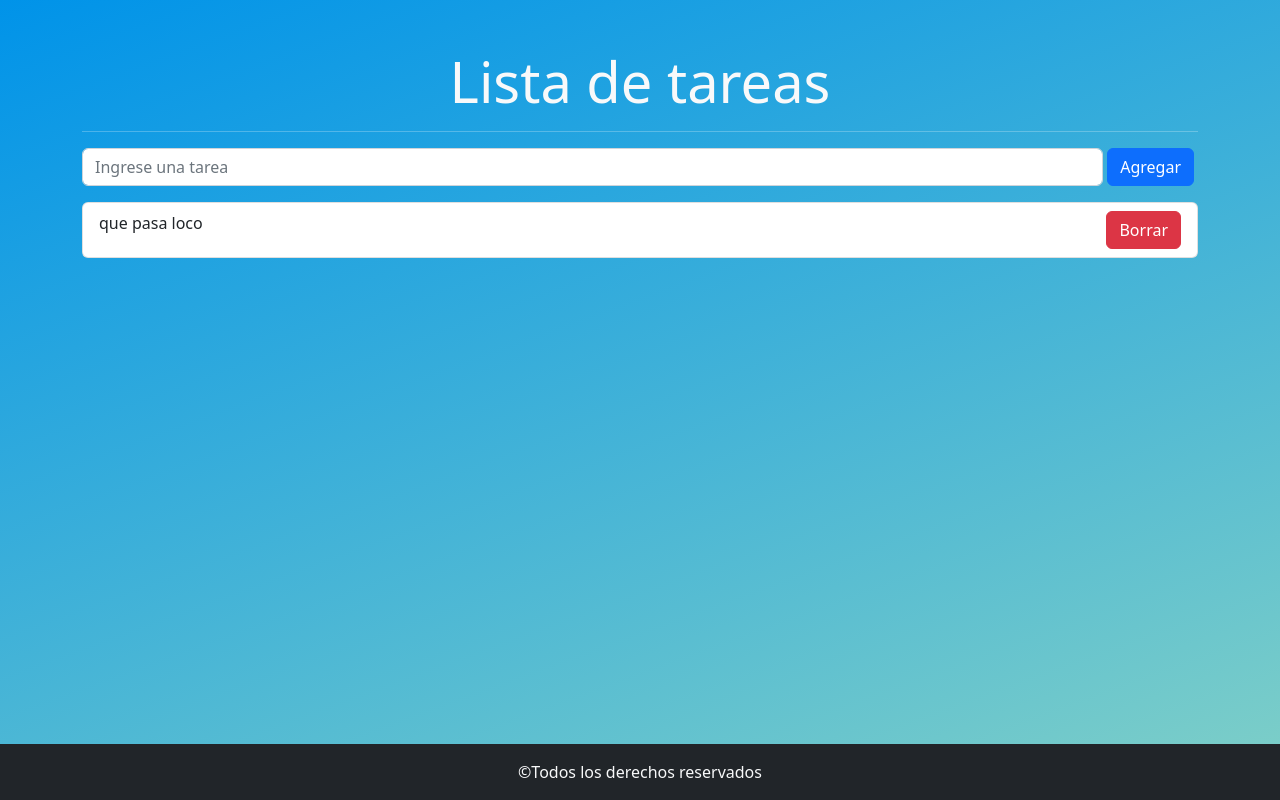
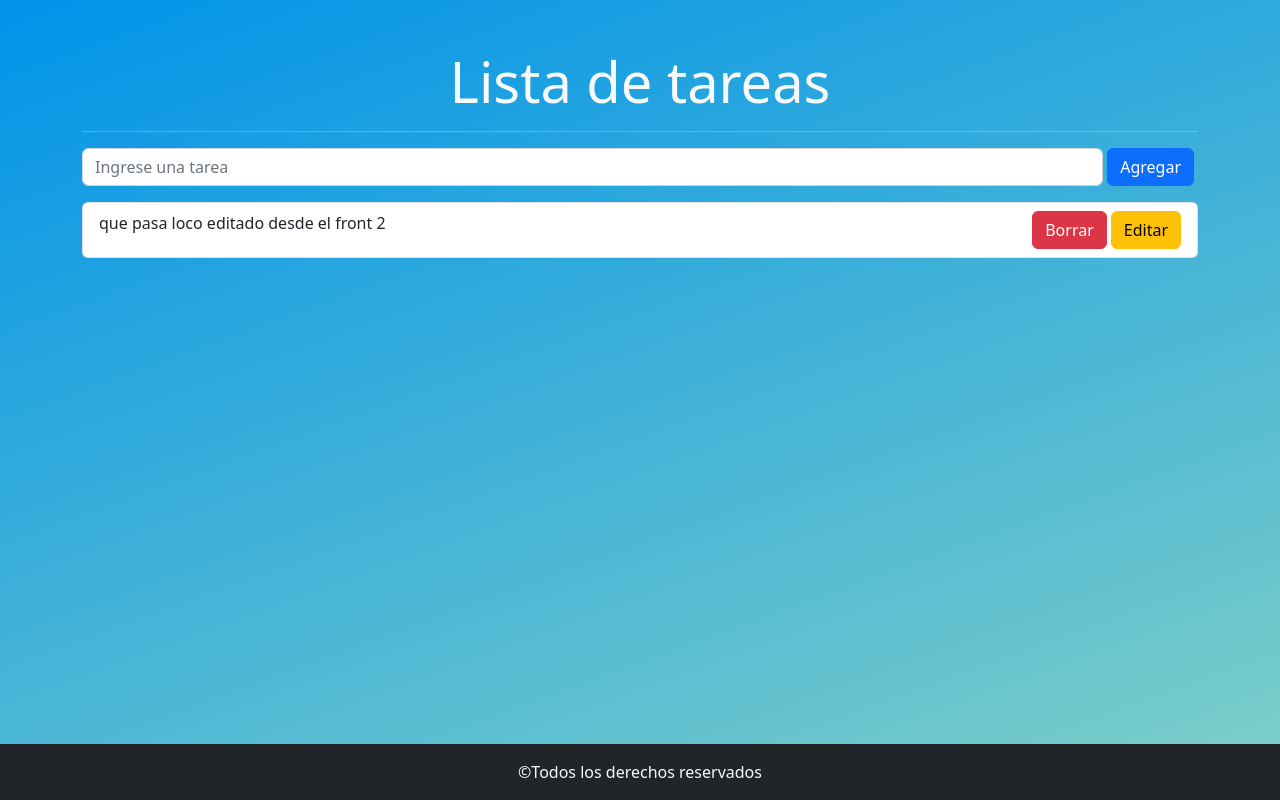
Before and after one commit to Fedreric/practicoReact-4, a React (Vite) app: page / in a window 1280 px wide. Built offline with nearby package versions, Linux system fonts and the light colour scheme; data requests are answered from the project's data file.

Commit message:
Se agrega la funcionalidad para editar

```diff
--- a/db.json
+++ b/db.json
@@ -1,7 +1,7 @@
 {
   "tareas": [
     {
-      "tarea": "que pasa loco",
+      "tarea": "que pasa loco editado desde el front 2",
       "id": 1
     }
   ]
--- a/src/components/Formulario.jsx
+++ b/src/components/Formulario.jsx
@@ -1,7 +1,7 @@
 import {Button, Form} from 'react-bootstrap';
 import ListaTareas from './ListaTareas';
 import { useState, useEffect } from 'react';
-import { obtenerTareas, consultaBorrarTarea, consultaCrearTarea } from "../js/queries";
+import { obtenerTareas, consultaBorrarTarea, consultaCrearTarea, consultaEditarTarea, obtenerTarea } from "../js/queries";
 import { useForm } from "react-hook-form";
 
 const Formulario = () => {
@@ -10,8 +10,11 @@ const Formulario = () => {
     handleSubmit,
     formState: { errors },
     reset,
+    setValue
   } = useForm();
   const [tareas, setTareas] = useState([]);
+  const [tareaEditId, setTareaEditId] = useState('');
+  const [buttonState, setButtonState] = useState(true)
     // let tareasLS = JSON.parse(localStorage.getItem('listaTareas')) || [];
     //aqui creo las funciones
     useEffect(()=>{
@@ -21,12 +24,22 @@ const Formulario = () => {
     },[])
 
     const onSubmit = (tarea) =>{
+      if(buttonState){
         consultaCrearTarea(tarea).then(()=>{
           obtenerTareas().then((respuesta)=>{
             setTareas(respuesta)
           })
           reset()
         });
+      }else{
+        consultaEditarTarea(tarea, tareaEditId).then(()=>{
+          obtenerTareas().then((respuesta)=>{
+            setTareas(respuesta)
+            setButtonState(true)
+          })
+          reset()
+        });
+      }
     }
 
     const borrarTarea = (idTarea) =>{
@@ -36,6 +49,22 @@ const Formulario = () => {
         })
       })
     }
+
+    const editarTarea = (idTarea) =>{
+      obtenerTarea(idTarea).then((respuesta)=>{
+        setValue('tarea',respuesta.tarea)
+         setTareaEditId(respuesta.id)
+        setButtonState(false)
+      })
+    }
+
+    // const handleEdit = (tarea, tareaEditId) => {
+    //   consultaEditarTarea(tarea, tareaEditId).then(()=>{
+    //     obtenerTareas().then((respuesta)=>{
+    //       setTareas(respuesta)
+    //     })
+    //   })
+    // }
 
   return (
     <section>
@@ -47,12 +76,16 @@ const Formulario = () => {
             <Form.Text className="text-danger fst-italic">
             {errors.tarea?.message}
           </Form.Text>
-        <Button variant="primary" type="submit" className='mx-1'>
+            {
+              buttonState ? <Button variant="primary" type="submit" className='mx-1'>
               Agregar
+            </Button> : <Button variant="warning" type="submit" className='mx-1'>
+              Editar
             </Button>
+            }
         </Form.Group>
       </Form>
-      <ListaTareas tareas={tareas} borrarTarea = {borrarTarea}></ListaTareas>
+      <ListaTareas tareas={tareas} borrarTarea = {borrarTarea} editarTarea={editarTarea}></ListaTareas>
     </section>
   );
 };
--- a/src/components/ItemTarea.jsx
+++ b/src/components/ItemTarea.jsx
@@ -1,10 +1,13 @@
 import {Button, ListGroup} from 'react-bootstrap';
 
-const ItemTarea = ({tarea, borrarTarea}) => {
+const ItemTarea = ({tarea, borrarTarea, editarTarea}) => {
     return (
         <ListGroup.Item className='d-flex justify-content-between'>
             {tarea.tarea}
-            <Button variant='danger' onClick={()=> borrarTarea(tarea.id)}>Borrar</Button>
+            <div>
+                <Button variant='danger' onClick={()=> borrarTarea(tarea.id)} className='mx-1'>Borrar</Button>
+                <Button variant='warning' onClick={()=>{return  editarTarea(tarea.id)}}>Editar</Button>
+            </div>
         </ListGroup.Item>
     );
 };
--- a/src/components/ListaTareas.jsx
+++ b/src/components/ListaTareas.jsx
@@ -1,12 +1,12 @@
 import ListGroup from 'react-bootstrap/ListGroup';
 import ItemTarea from './ItemTarea';
 
-const ListaTareas = ({tareas,borrarTarea}) => {
+const ListaTareas = ({tareas, borrarTarea, editarTarea, handleEdit}) => {
   return (
     <div>
       <ListGroup>
         {
-          tareas.map((tarea)=><ItemTarea key={tarea.id} tarea={tarea} borrarTarea={borrarTarea} />)
+          tareas.map((tarea)=><ItemTarea key={tarea.id} tarea={tarea} borrarTarea={borrarTarea} editarTarea={editarTarea} handleEdit={handleEdit} />)
         }
 
       </ListGroup>
--- a/src/js/queries.js
+++ b/src/js/queries.js
@@ -36,7 +36,15 @@ export const obtenerTareas = async () =>{
         console.log(e);
     }
 }
-
+export const obtenerTarea = async (id) => {
+    try {
+      const respuesta = await fetch(`${URL_TAREAS}/${id}`);
+      const tarea = await respuesta.json();
+      return tarea;
+    } catch (e) {
+      console.log(e);
+    }
+  };
 export const consultaBorrarTarea = async (id) =>{
     try{
         const respuesta = await fetch(`${URL_TAREAS}/${id}`,{
```
Also changed, not shown: .eslintrc.cjs. Lines whose indentation alone changed are shown as unchanged.
